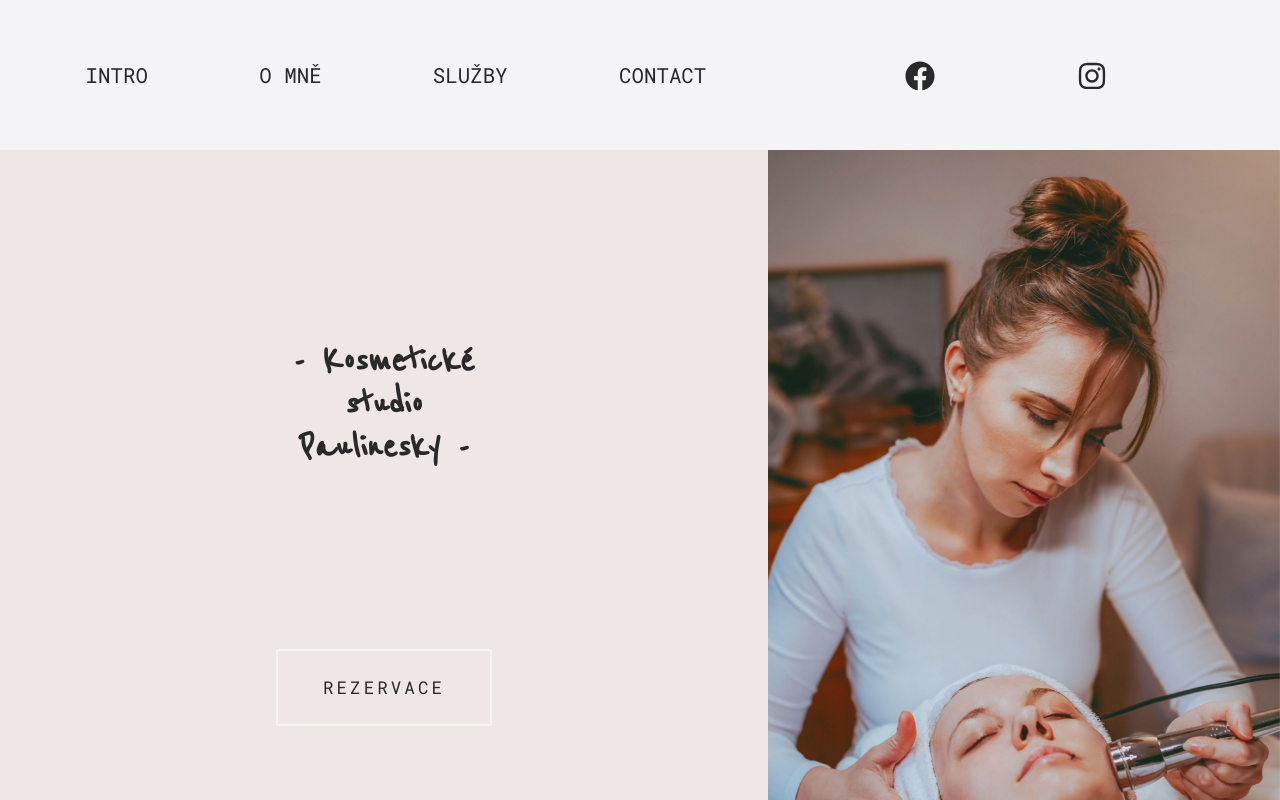
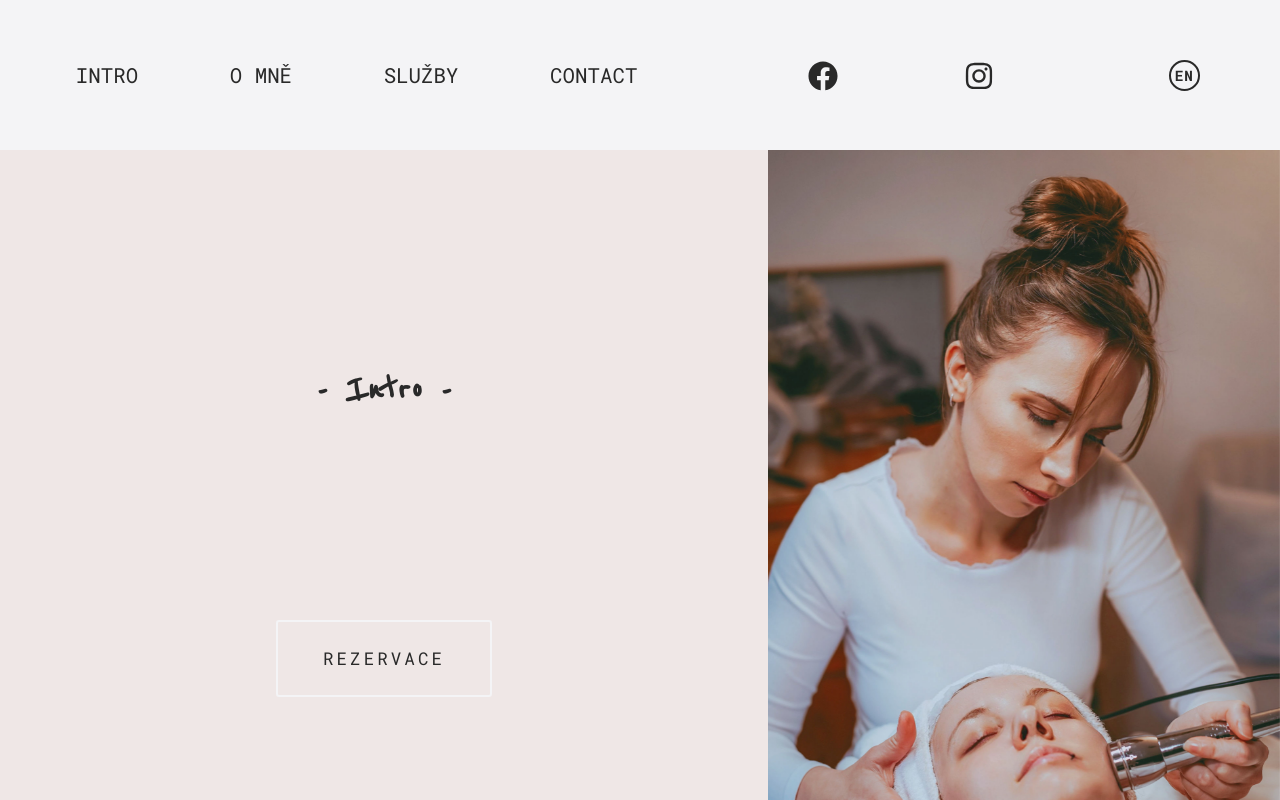
Before and after one commit to Maree13/paulinesky-studio, a React (Create React App) app: page / in a window 1280 px wide. Shown: the top 800 px of the page. Built offline with nearby package versions, Linux system fonts and the light colour scheme; a web font is replaced by a local one.

Commit message:
styly pre En

```diff
--- a/src/components/Navbar.js
+++ b/src/components/Navbar.js
@@ -33,6 +33,7 @@ const Navbar = () => {
           </Link>
         </div>
         <SocialMediaLinks />
+        <div className="english">En</div>
       </nav>
     </header>
   );
--- a/src/index.css
+++ b/src/index.css
@@ -63,6 +63,7 @@ body {
 h1 {
   font-family: "Reenie Beanie", cursive;
   font-size: 2.7rem;
+  /* letter-spacing: 3px; */
 }
 
 /* NAVBAR */
@@ -112,6 +113,21 @@ h1 {
   color: var(--color-1);
   font-size: 2.5rem;
 }
+
+/* ENGLISH  */
+
+.english {
+  margin: 50px;
+  border: solid 2.48px var(--color-1);
+  border-radius: 50%;
+  font-size: 0.9rem;
+  padding: 4px;
+  font-weight: bolder;
+  text-transform: uppercase;
+  cursor: pointer;
+  letter-spacing: 1px;
+}
+
 
 /* NAVBAR HAMBURGER MENU _ Responsive - MOBILE */
 
--- a/src/pages/Intro.js
+++ b/src/pages/Intro.js
@@ -5,7 +5,7 @@ const Intro = () => {
     <section className="intro">
       <div className="intro-text">
         <h1 className="intro-title">
-          - Kosmetické <br /> studio <br /> Paulinesky -
+          - Intro -{/* - Kosmetické <br /> studio <br /> Paulinesky - */}
         </h1>
 
         <ReservationButton />
```
